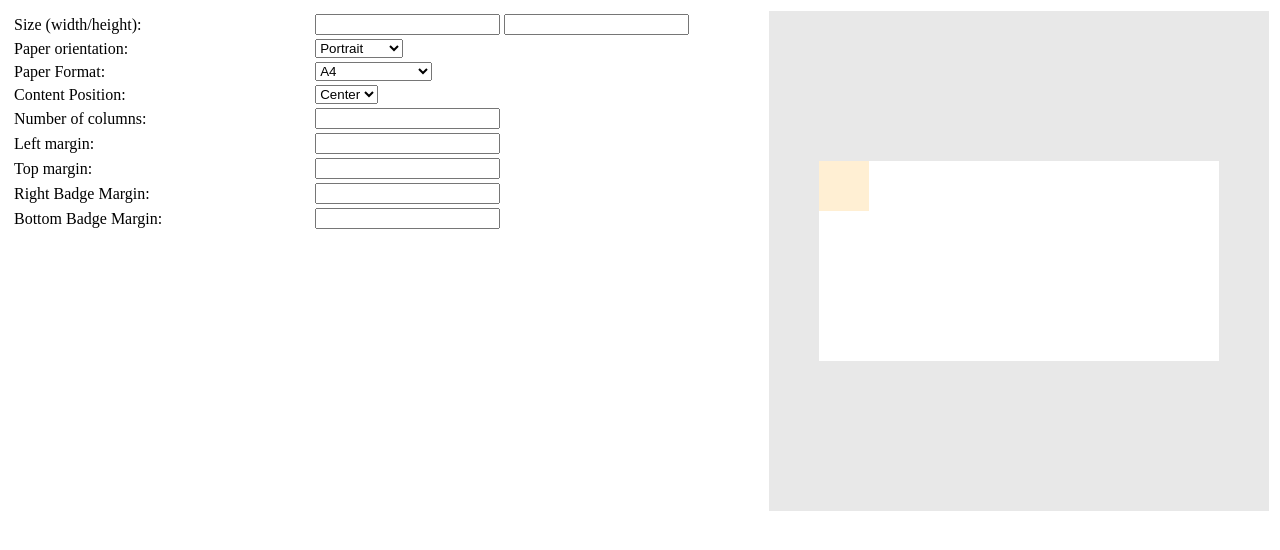
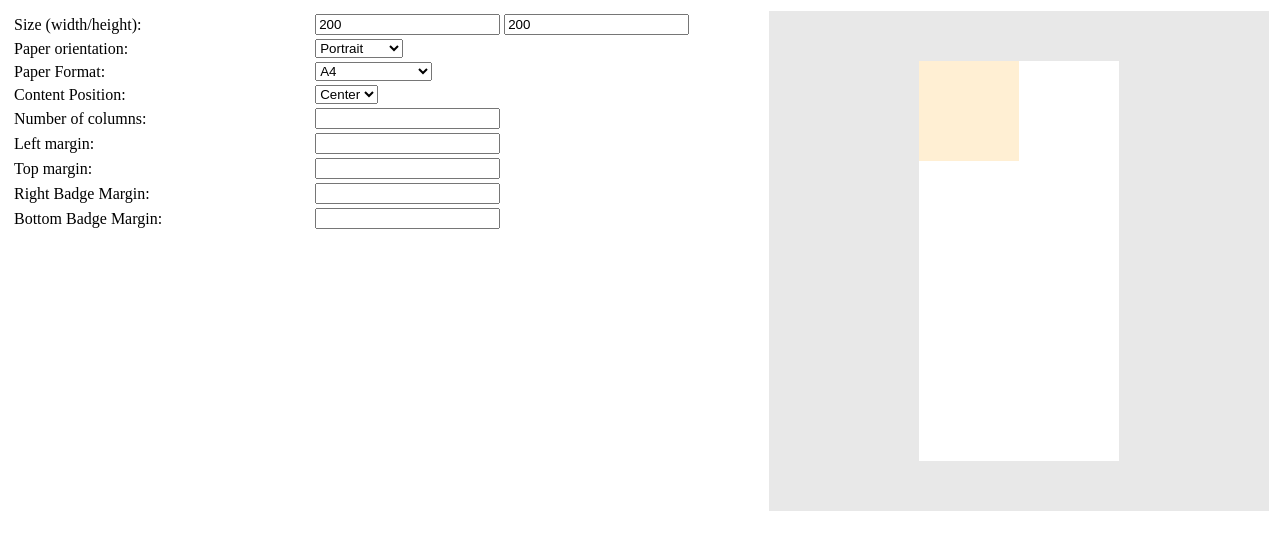
Before and after one commit to it7-solutions/it7badgeLivePreview, a website built with webpack: page src/index.html in a window 1280 px wide. Built offline with nearby package versions, Linux system fonts and the light colour scheme.

Commit message:
provide options for drawing paper and badge

```diff
--- a/src/app.ts
+++ b/src/app.ts
@@ -7,9 +7,6 @@ export class App {
         console.log('opt', options);
 
         var grabData = new GrabData(options);
-        // let fieldsData = grabData.grabData();
-        let dataToDraw: any = grabData.dataToDraw();
-
 
         let paperSize = grabData.getPaperSize();
         let getMaxDrawArea = grabData.getMaxDrawArea();
@@ -21,7 +18,24 @@ export class App {
             )
         );
 
-        var draw = new Draw(options, dataToDraw, calculateData.calculateData());
+        let grabbedData = grabData.grabData();
+
+        let drawData: any = {
+            canvasOptions: this.options.canvasOptions,
+            badge: {
+                width: grabbedData.width,
+                height: grabbedData.height,
+                contentPosition: grabbedData.contentPosition,
+                leftMargin: grabbedData.leftMargin,
+                topMargin: grabbedData.topMargin,
+                bottomBadgeMargin: grabbedData.bottomBadgeMargin,
+                rightBadgeMargin: grabbedData.rightBadgeMargin
+            },
+            paperSize: grabData.getPaperSize(),
+            maxDrawArea: grabData.getMaxDrawArea()
+        };
+
+        var draw = new Draw(drawData, calculateData.calculateData());
         draw.drawAll();
     }
 }
--- a/src/draw.ts
+++ b/src/draw.ts
@@ -5,11 +5,9 @@ export class Draw {
     x: number;
     y: number;
 
-    constructor(private options: PluginConfig, private dataToDraw: DataToDraw, private paperSizeToAdapt: any) {
+    constructor(private dataToDraw: any, private paperSizeToAdapt: any) {
         console.log('dataToDraw', dataToDraw);
-        console.log('paperSizeToAdapt!!', paperSizeToAdapt);
-
-        // this.k = 2;
+        console.log('paperSizeToAdapt', paperSizeToAdapt);
 
         this.k = this.getRatio(
             this.dataToDraw.paperSize.width,
@@ -20,8 +18,8 @@ export class Draw {
 
         console.log('this.k', this.k);
 
-        this.x = this.dataToDraw.maxDrawArea.width / 2 - this.paperSizeToAdapt.width / 2 + this.options.canvasOptions.borderSpace;
-        this.y = this.dataToDraw.maxDrawArea.height / 2 - this.paperSizeToAdapt.height / 2 + this.options.canvasOptions.borderSpace;
+        this.x = this.dataToDraw.maxDrawArea.width / 2 - this.paperSizeToAdapt.width / 2 + this.dataToDraw.canvasOptions.borderSpace;
+        this.y = this.dataToDraw.maxDrawArea.height / 2 - this.paperSizeToAdapt.height / 2 + this.dataToDraw.canvasOptions.borderSpace;
     }
 
     canvas: any = document.createElement('canvas');
@@ -35,7 +33,7 @@ export class Draw {
             0, //paper top corner y
             this.paperSizeToAdapt.width,
             this.paperSizeToAdapt.height,
-            this.options.canvasOptions.paperBackground,
+            this.dataToDraw.canvasOptions.paperBackground,
             this.k
         );
 
@@ -44,10 +42,10 @@ export class Draw {
                 0, //badge top corner x
                 0, //badge top corner y
 
-                this.options.width , //badge width * ratio
-                this.options.height , //badge height * ratio
+                this.dataToDraw.badge.width , //badge width * ratio
+                this.dataToDraw.badge.height , //badge height * ratio
 
-                this.options.canvasOptions.badgeBackground,
+                this.dataToDraw.canvasOptions.badgeBackground,
                 this.k
             );
 
@@ -60,13 +58,13 @@ export class Draw {
         console.log('drawCanvas');
 
 
-        $(document).find(this.options.canvasOptions.selector).append(this.canvas);
+        $(document).find(this.dataToDraw.canvasOptions.selector).append(this.canvas);
 
-        this.canvas.width = this.options.canvasOptions.width;
-        this.canvas.height = this.options.canvasOptions.height;
+        this.canvas.width = this.dataToDraw.canvasOptions.width;
+        this.canvas.height = this.dataToDraw.canvasOptions.height;
 
 
-        this.ctx.fillStyle = this.options.canvasOptions.canvasBackground;
+        this.ctx.fillStyle = this.dataToDraw.canvasOptions.canvasBackground;
         this.ctx.fillRect(0, 0, this.canvas.width, this.canvas.height);
 
 
@@ -81,7 +79,7 @@ export class Draw {
     }
 
     private drawBadge(x: number, y: number, width: number, height: number, fill: string, k: number) {
-        this.drawShape(x, y, width * k , height * k , fill, k);
+        this.drawShape(x, y, width , height , fill, k);
     }
 
 
@@ -109,29 +107,6 @@ export class Draw {
         return n * this.k;
     }
 
-
-    // sizeToAdapt(paperWidth: number, paperHeight: number, maxDrawWidth: number, maxDrawHeight: number) {
-    //     if(this.getRatio(paperWidth, paperHeight) < 1) {
-    //         return {
-    //             height: maxDrawHeight,
-    //             width: (this.getRatio(paperWidth, paperHeight) * maxDrawHeight).toFixed(2),
-    //             ratio: (this.getRatio(paperWidth, paperHeight)).toFixed(2)
-    //         };
-    //     } else if(this.getRatio(paperWidth, paperHeight) > 1) {
-    //         return {
-    //             height: (maxDrawWidth / this.getRatio(paperWidth, paperHeight)).toFixed(2),
-    //             width: maxDrawWidth,
-    //             ratio: (this.getRatio(paperWidth, paperHeight)).toFixed(2)
-    //         };
-    //     } else {
-    //         return {
-    //             height: maxDrawHeight,
-    //             width: maxDrawWidth,
-    //             ratio: 1
-    //         }
-    //     }
-    // }
-
     getRatio(paperWidth: number, paperHeight: number, maxDrawWidth: number, maxDrawHeight: number) {
         if(paperWidth / paperHeight < 1) {
             return maxDrawHeight / paperHeight;
--- a/src/index.html
+++ b/src/index.html
@@ -15,8 +15,8 @@
         <tr>
           <td width="40%">Size (width/height):</td>
           <td width="60%">
-            <input type="text" name="width">
-            <input type="text" name="height">
+            <input type="text" name="width" value="200">
+            <input type="text" name="height" value="200">
           </td>
         </tr>
         <tr>
@@ -171,8 +171,8 @@
           width: 800
         },
         P: {
-            height: 400,
-            width: 800
+            height: 800,
+            width: 400
         }
       }
     }
```
Also changed, not shown: src/calculateData.ts (+0 -45 lines).
